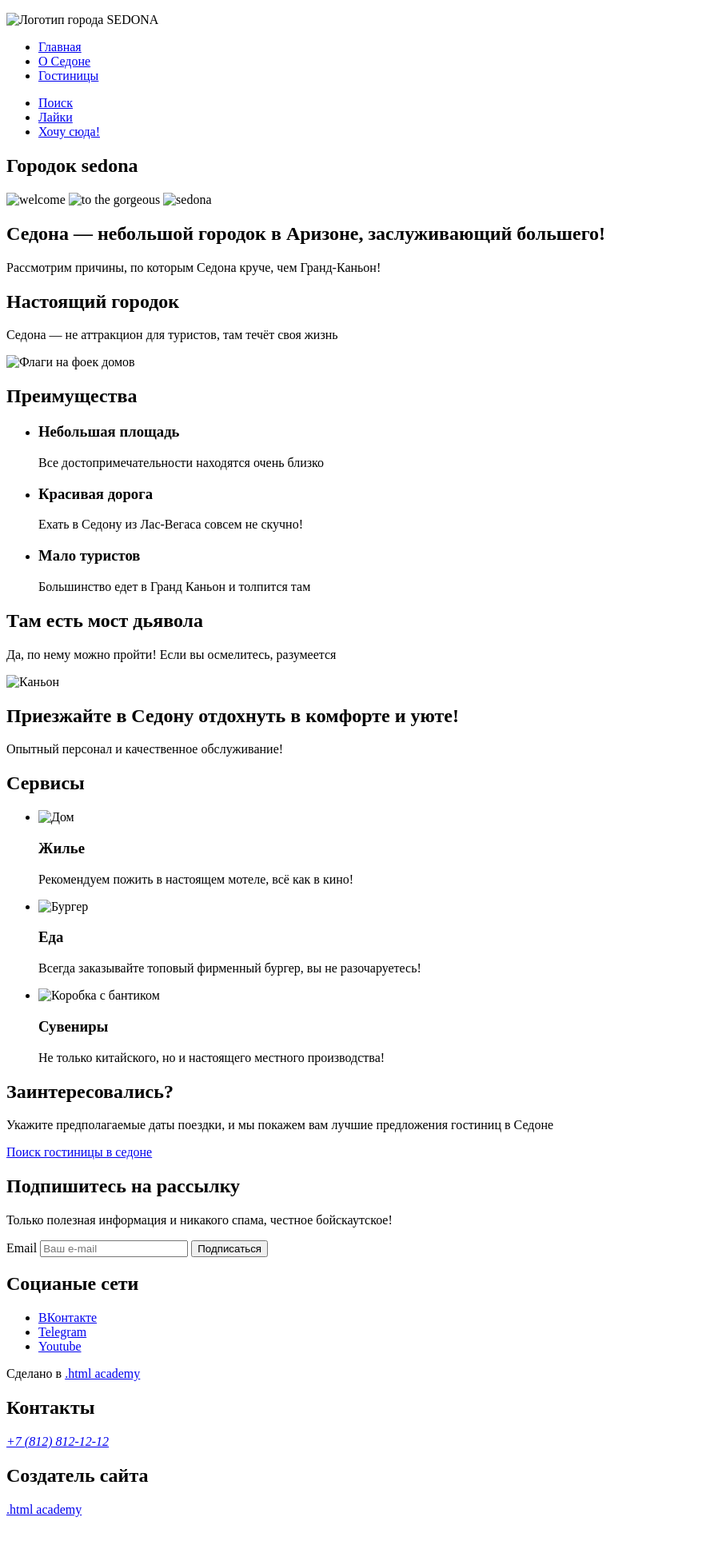
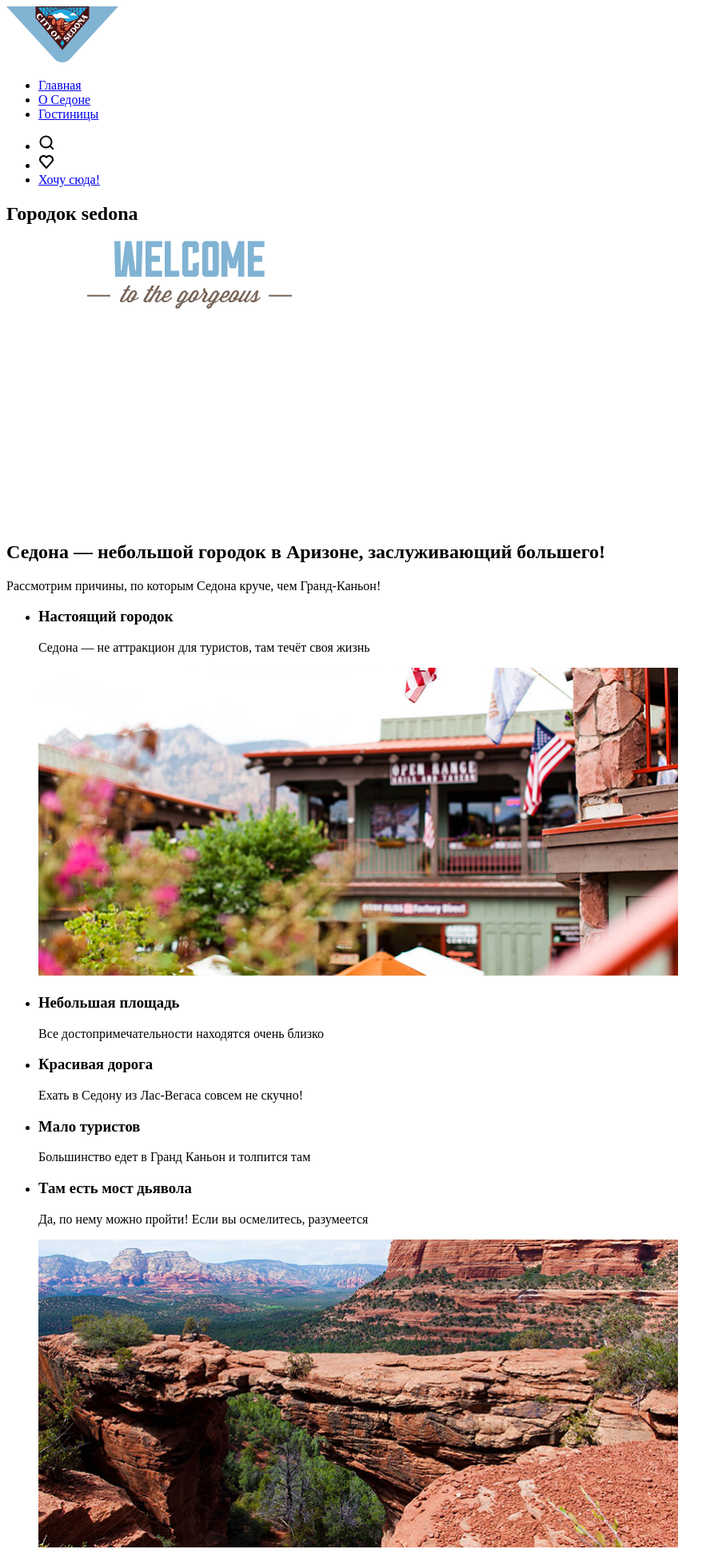
Before and after one commit to htmlacademy-htmlcss/2370985-sedona-37, a plain HTML site: page index.html in a window 1280 px wide. Shown: the top 1942 px of the page at 80% size, without its empty margins (0-903 px from the left). Before the commit the page ends 1905 px from the top, so only its background shows below. Drawn offline with Linux system fonts and the light colour scheme.

Commit message:
Исправление верстки и добавление изображений

```diff
--- a/index.html
+++ b/index.html
@@ -7,9 +7,7 @@
   <body>
     <header class="page-header">
       <nav class="main-nav">
-        <p class="logo">
-          <img src="#" alt="Логотип города SEDONA">
-        </p>
+        <a href=""><img src="images/logo.svg" width="140" height="70" alt="Логотип города SEDONA."></a>
         <ul class="site-navigation">
           <li class="site-navigation-item">
             <a href="index.html">Главная</a>
@@ -19,24 +17,17 @@
           </li>
           <li class="site-navigation-item">
             <a href="catalog.html">Гостиницы</a>
+          </li>
         </ul>
         <ul class="navigation-list navigation-user">
           <li class="navigation-item">
-            <a class="navigation-link" href="#">
-              <span class="visually-hidden">
-                Поиск
-              </span>
-            </a>
+            <a class="navigation-link" href="#"><img src="images/search.svg" width="20" height="20" alt="Поиск."></a>
           </li>
           <li class="navigation-item">
-            <a class="navigation-link" href="#">
-              <span class="visually-hidden">
-                Лайки
-              </span>
-            </a>
+            <a class="navigation-link" href="#"><img src="images/heart.svg" width="20" height="20" alt="В избранном."></a>
           </li>
           <li class="navigation-item">
-            <a class="navigation-link" href="#">Хочу сюда!</a>
+            <a class="navigation-link-button" href="#">Хочу сюда!</a>
           </li>
         </ul>
       </nav>
@@ -44,60 +35,50 @@
     <main>
       <section class="hero">
         <h1 class="visually-hidden">Городок sedona</h1>
-        <img src="#" alt="welcome">
-        <img src="#" alt="to the gorgeous">
-        <img src="#" alt="sedona">
+        <img src="images/welcome.svg" width="458" height="352" alt="welcome">
       </section>
-      <section class="description">
+      <section class="advantages">
         <h2>Седона — небольшой городок в Аризоне, заслуживающий большего!</h2>
         <p>Рассмотрим причины, по которым Седона круче, чем Гранд-Каньон!</p>
-      </section>
-      <article class="blog-article blog-article-1">
-        <h2>Настоящий городок</h2>
-        <p class="blog-article-description">Седона — не аттракцион для туристов, там течёт своя жизнь</p>
-        <img class="blog-article-img" src="#" alt="Флаги на фоек домов">
-      </article>
-      <section class="advantages">
-        <h2 class="visually-hidden">Преимущества</h2>
-        <ul class="advantages-list">
+        <ul>
           <li class="advantages-item">
-            <h3 class="advantages-title">Небольшая площадь</h3>
+            <h3 class="advantages-title-article">Настоящий городок</h3>
+            <p class="advantages-description-article">Седона — не аттракцион для туристов, там течёт своя жизнь</p>
+            <img class="advantages-img" src="images/city.jpg" width="800" height="385" alt="Флаги на фоек домов.">
+          </li>
+          <li class="advantages-item">
+            <h3 class="advantages-title-article">Небольшая площадь</h3>
             <p class="advantages-description">Все достопримечательности находятся очень близко</p>
           </li>
           <li class="advantages-item">
             <h3 class="advantages-title">Красивая дорога</h3>
             <p class="advantages-description">Ехать в Седону из Лас-Вегаса совсем не скучно!</p>
           </li>
-          <li class="advantages-item">
+          <li>
             <h3 class="advantages-title">Мало туристов</h3>
             <p class="advantages-description">Большинство едет в Гранд Каньон и толпится там</p>
+          <li class="advantages-item">
+            <h3 class="advantages-title-article">Там есть мост дьявола</h3>
+            <p class="blog-article-description-article">Да, по нему можно пройти! Если вы осмелитесь, разумеется</p>
+            <img class="advantages-img" src="images/canyon.jpg" width="800" height="385" alt="Каньон.">
           </li>
         </ul>
-      </section>
-      <article class="blog-article blog-article-2">
-        <h2>Там есть мост дьявола</h2>
-        <p class="blog-article-description">Да, по нему можно пройти! Если вы осмелитесь, разумеется</p>
-        <img class="blog-article-img" src="#" alt="Каньон">
-      </article>
-      <section class="description">
+      <section class="services">
         <h2>Приезжайте в Седону отдохнуть в комфорте и уюте!</h2>
         <p>Опытный персонал и качественное обслуживание!</p>
-      </section>
-      <section class="services">
-        <h2 class="visually-hidden">Сервисы</h2>
         <ul class="services-list">
           <li class="services-item">
-            <img src="#" alt="Дом">
+            <img src="images/home.svg" width="75" height="72" alt="Дом.">
             <h3 class="services-title">Жилье</h3>
             <p class="services-description">Рекомендуем пожить в настоящем мотеле, всё как в кино!</p>
           </li>
           <li class="services-item">
-            <img src="#" alt="Бургер">
+            <img src="images/burger.svg" width="74" height="70" alt="Бургер.">
             <h3 class="services-title">Еда</h3>
             <p class="services-description">Всегда заказывайте топовый фирменный бургер, вы не разочаруетесь!</p>
           </li>
           <li class="services-item">
-            <img src="#" alt="Коробка с бантиком">
+            <img src="images/present.svg" width="64" height="76" alt="Коробка с бантиком.">
             <h3 class="services-title">Сувениры</h3>
             <p class="services-description">Не только китайского, но и настоящего местного производства!</p>
           </li>
@@ -125,32 +106,20 @@
         <h2 class="visually-hidden">Социаные сети</h2>
         <ul class="footer-social-list">
           <li class="footer-social-item">
-            <a class="button" href="#">
-              <span class="visually-hidden">ВКонтакте</span>
-            </a>
+            <a class="button" href="#"><img src="images/VK.png" width="24" height="14" alt="VK"></a>
           </li>
           <li class="footer-social-item">
-            <a class="button" href="#">
-              <span class="visually-hidden">Telegram</span>
-            </a>
+            <a class="button" href="#"><img src="images/telegram.png" width="18" height="15,1" alt="Telegram"></a>
           </li>
           <li class="footer-social-item">
-            <a class="button" href="#">
-              <span class="visually-hidden">Youtube</span>
-            </a>
+            <a class="button" href="#"><img src="images/youtube.svg" width="22" height="17" alt="Youtube"></a>
           </li>
         </ul>
-        <p class="about-text">Сделано в <a class="htmlacademy-link" href="https://htmlacademy.ru/">.html academy</a></p>
       </section>
       <section class="footer-contacts">
         <h2 class="visually-hidden">Контакты</h2>
-        <address class="footer-contacts-address">
-          <a class="footer-contacts-address-phone" href="tel:+78128121212">+7 (812) 812-12-12</a>
-        </address>
-      </section>
-      <section class="footer-contacts">
-        <h2 class="visually-hidden">Создатель сайта</h2>
-        <a class="link" href="#">.html academy</a>
+        <a class="footer-contacts-phone" href="tel:+78128121212">+7 (812) 812-12-12</a>
+        <a class="link" href="#"><img src="images/HTML Academy.svg" width="114,9" height="32,9" alt="HTML Academy"></a>
       </section>
     </footer>
   </body>
```
Also changed, not shown: catalog.html (+45 -119 lines), images/Amara Resort & Spa.jpg (added), images/Desert Quail Inn.jpg (added), images/GreenTree Inn.jpg (added), images/HTML Academy.svg (added), images/VK.png (added), images/Villas at Poco Diablo.jpg (added), images/burger.svg (added), images/canyon.jpg (added), images/city.jpg (added), images/heart.svg (added), images/home.svg (added), images/logo.svg (added), images/present.svg (added), 4 more files.
